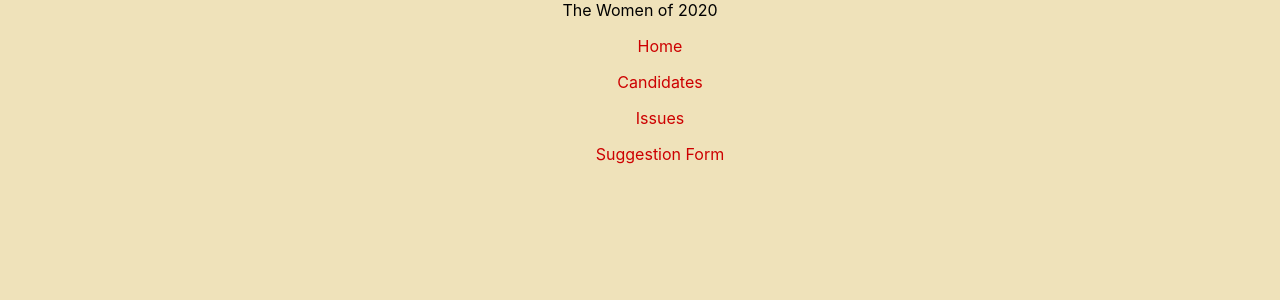
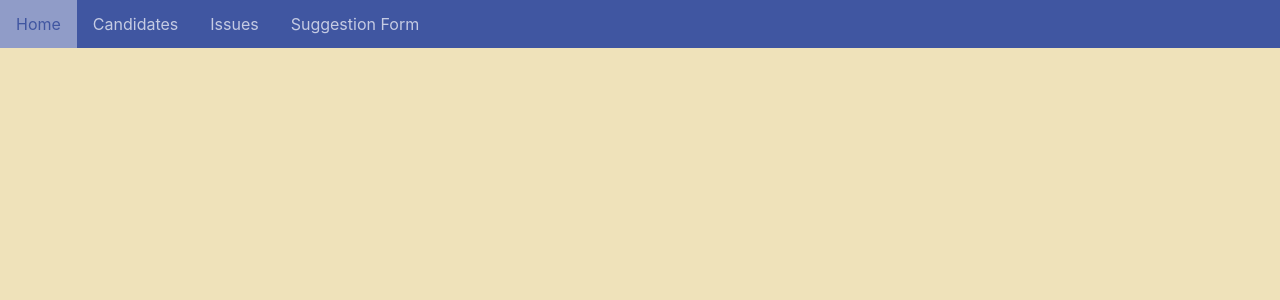
Before and after one commit to jamiemiller8/2020-presidential-candidates, a React (Create React App) app: page / in a window 1280 px wide. Shown: the top 300 px of the page. Built offline with nearby package versions, Linux system fonts and the light colour scheme.

Commit message:
restructed navbar file layout and added css

```diff
--- /dev/null
+++ b/src/Navbar.css
@@ -0,0 +1,21 @@
+.topnav {
+    background-color: #4056A1;
+    overflow: hidden;
+}
+
+#nav-link {
+    color: #C5CBE3;
+    float: left;
+    text-align: center;
+    padding: 14px 16px;
+}
+
+#nav-link:hover {
+    background-color: #C5CBE3;
+    opacity: 0.6;
+    color: #4056A1;
+}
+
+/* #nav-link.active {
+    background-color: #CD0000;
+} */
--- a/src/Navbar.js
+++ b/src/Navbar.js
@@ -1,30 +1,40 @@
 import React from 'react'
-import {Link} from 'react-router-dom'
+// import {Link} from 'react-router-dom'
+import './Navbar.css'
+
+// function Navbar() {
+//         return (
+//             <div className='navigation'>
+//                     <div className='nav-menu'>
+//                         <header className='nav-header'>The Women of 2020</header>
+//                         <div className='nav-menu-items'>
+//                             <Link className='nav-link' to='/landing/'>
+//                                 <ul className="nav-ul">Home</ul>
+//                             </Link>
+//                             <Link className='nav-link' to='/candidates/'>
+//                                 <ul className="nav-ul">Candidates</ul>
+//                             </Link>
+//                             <Link className='nav-link' to='/issues/'>
+//                                 <ul className="nav-ul">Issues</ul>
+//                             </Link>
+//                             <Link className='nav-link' to='/form'>
+//                                 <ul className="nav-ul">Suggestion Form</ul>
+//                             </Link>
+//                         </div>
+//                     </div>
+//                 </div>
+//         )
+//     }
 
 function Navbar() {
-        return (
-            <div className='navigation'>
-                <div className='nav-grid'>
-                    <div className='nav-menu'>
-                        <header className='nav-header'>The Women of 2020</header>
-                        <div className='nav-menu-items'>
-                            <Link className='nav-link' to='/landing/'>
-                                <ul>Home</ul>
-                            </Link>
-                            <Link className='nav-link' to='/candidates/'>
-                                <ul>Candidates</ul>
-                            </Link>
-                            <Link className='nav-link' to='/issues/'>
-                                <ul>Issues</ul>
-                            </Link>
-                            <Link className='nav-link' to='/form'>
-                                <ul>Suggestion Form</ul>
-                            </Link>
-                        </div>
-                    </div>
-                </div>
-            </div>
-        )
-    }
+    return (
+        <div class="topnav">
+            <a class="active" href="/landing/" id="nav-link">Home</a>
+            <a href="/candidates/" id="nav-link">Candidates</a>
+            <a href="/issues/" id="nav-link">Issues</a>
+            <a href="/form" id="nav-link">Suggestion Form</a>
+        </div>
+    )
+}
 
 export default Navbar;
```
